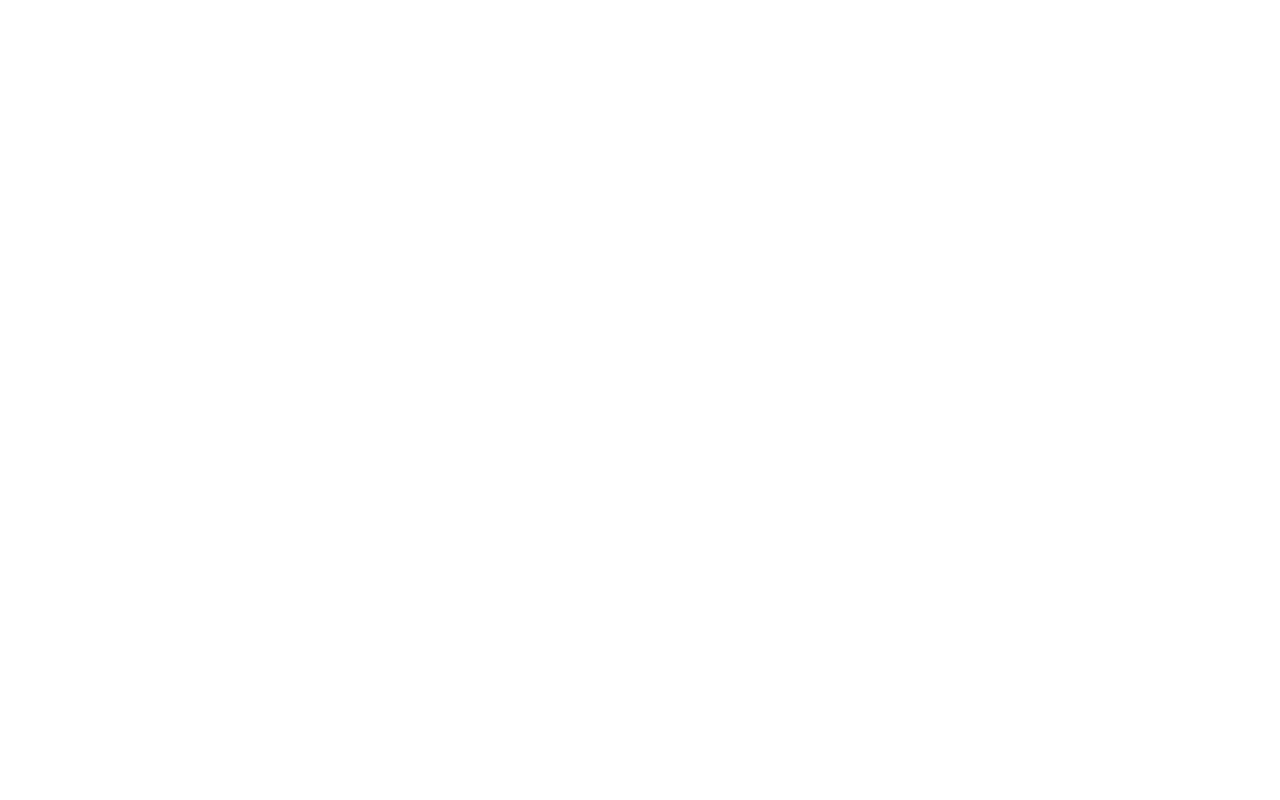
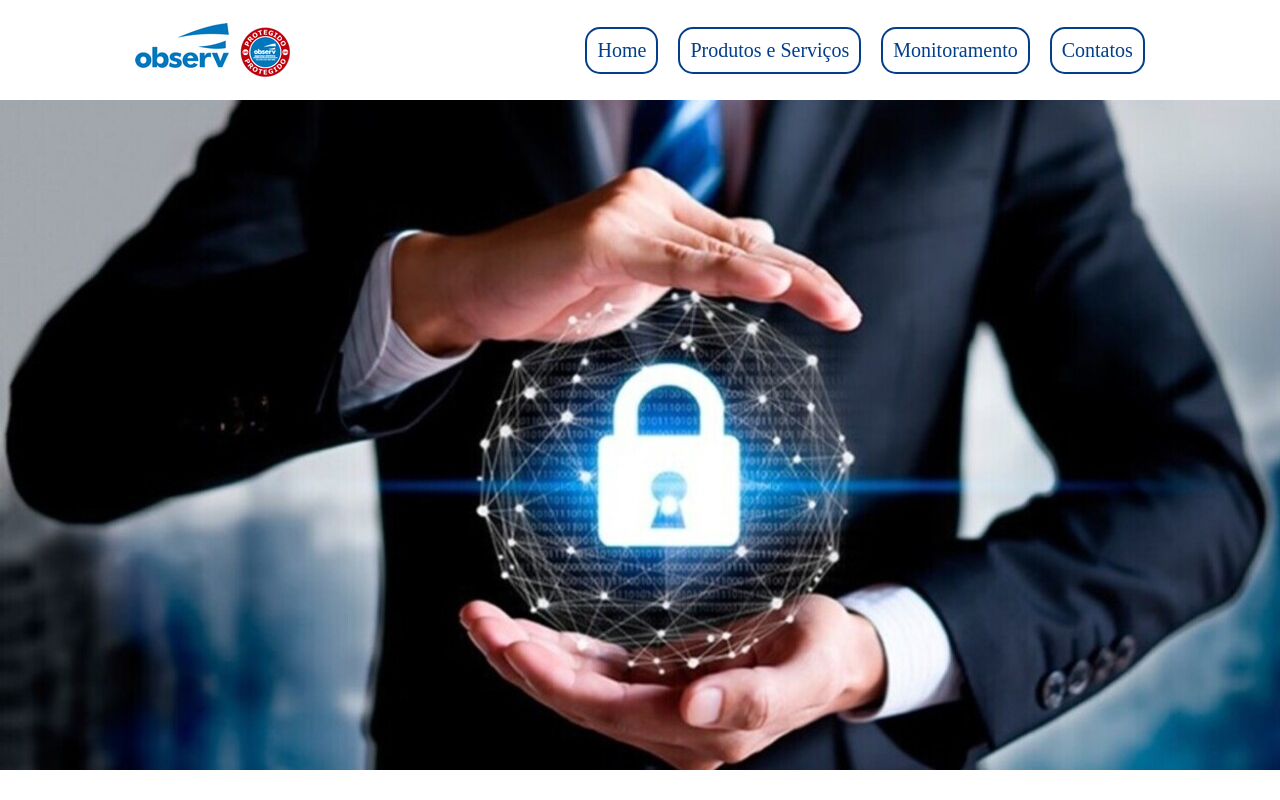
Before and after one commit to diogodlemos/projetos_diogo, a plain HTML site: page site_observ/index.html in a window 1280 px wide. Drawn offline with Linux system fonts and the light colour scheme.

Commit message:
Cabeçalho do site pronto

```diff
--- a/site_observ/index.html
+++ b/site_observ/index.html
@@ -1,12 +1,26 @@
 <!DOCTYPE html>
-<html lang="en">
+<html lang="pt-br">
 <head>
     <meta charset="UTF-8">
     <meta http-equiv="X-UA-Compatible" content="IE=edge">
     <meta name="viewport" content="width=device-width, initial-scale=1.0">
-    <title>Document</title>
+    <link rel="stylesheet" href="style.css">
+    <title>Observ Segurança Eletrônica</title>
 </head>
 <body>
-
+  <footer id="footer">
+    <a href="" id="logo-footer"></a>
+    <!-- <h1>Observ</h1> -->
+    <nav>
+        <ul id="menu-footer">
+            <li>Home</li>
+            <li>Produtos e Serviços</li>
+            <li>Monitoramento</li>
+            <li>Contatos</li>
+        </ul>
+    </nav>
+  </footer>
+  <div class="containers" id="image-security">
+  </div>
 </body>
 </html>
--- /dev/null
+++ b/site_observ/style.css
@@ -0,0 +1,40 @@
+* {
+  margin: 0;
+  padding: 0;
+}
+
+#footer {
+  display: flex;
+  justify-content: space-around;
+  align-items: center;
+  height: 100px;
+}
+
+#logo-footer {
+  background-image: url('images/logo_observ.jpg');
+  width: 160px;
+  height: 55px;
+}
+
+#menu-footer {
+  display: flex;
+  list-style: none;
+  color: rgb(2, 62, 138);
+  font-size: 20px;
+}
+
+#menu-footer li {
+  display: flex;
+  margin-left: 20px;
+  justify-content: center;
+  align-items: center;
+  border: 2px solid rgb(2, 62, 138);
+  border-radius: 15px;
+  padding: 10px;
+}
+
+#image-security {
+  background-image: url('images/security.jpg');
+  width: 100%;
+  height: 670px;
+}
```
Also changed, not shown: site_observ/images/logo_observ.jpg (added), site_observ/images/security.jpg (added).
